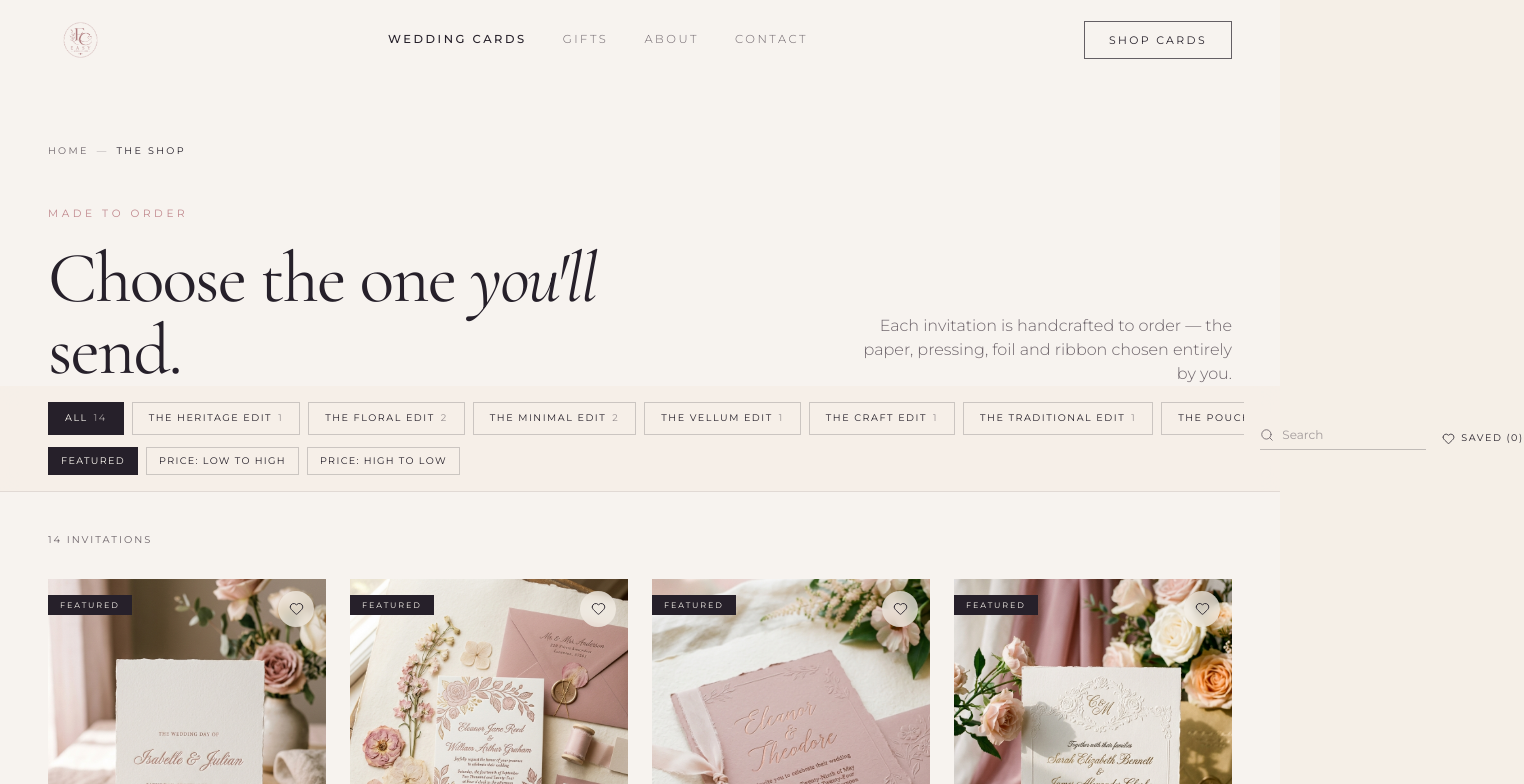
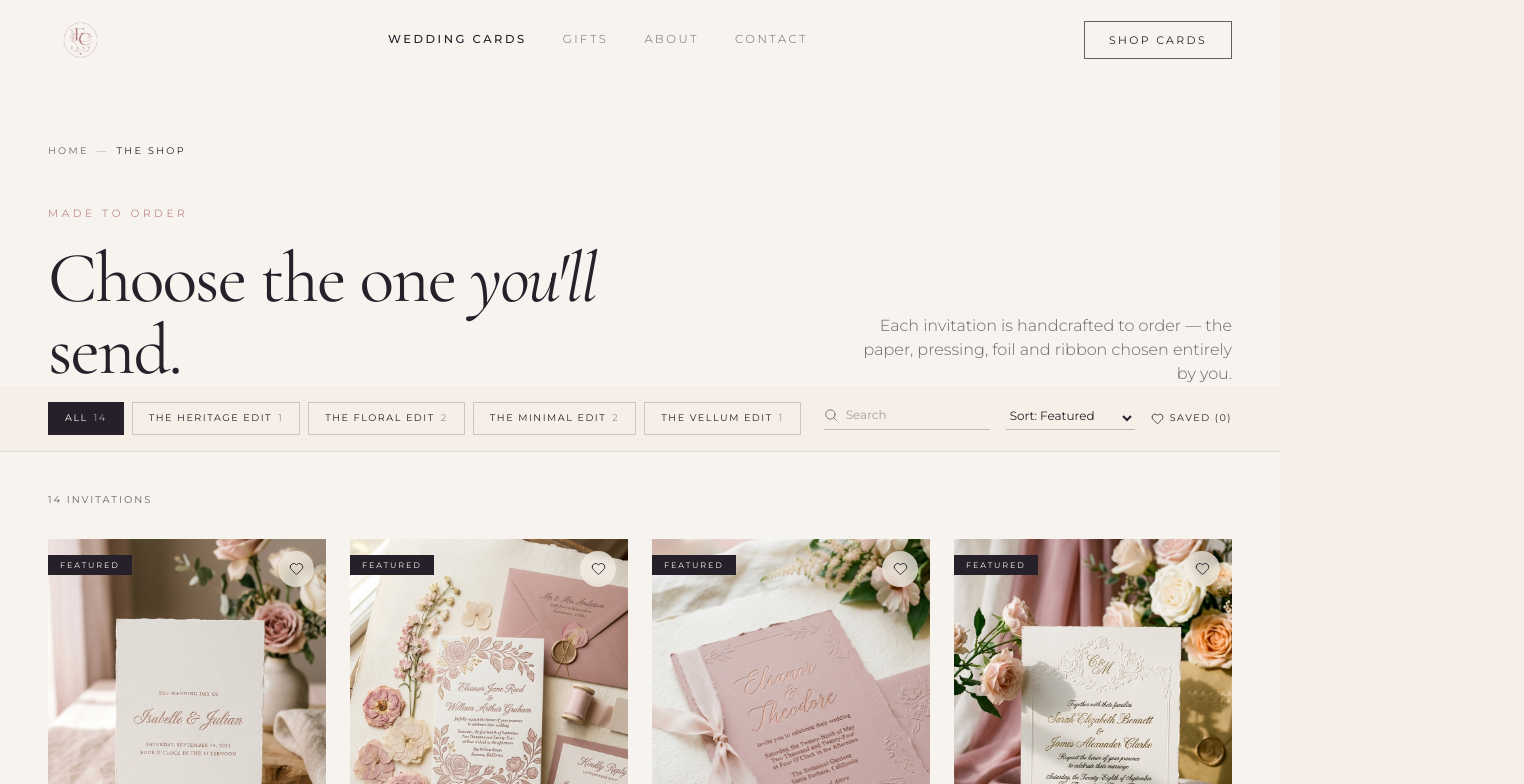
Before and after one commit to Polycoded/easy_wedding_cards, a React (Create React App) app in the folder frontend/: page /shop in a window 1280 px wide. Shown: the top 784 px of the page, 1524 px wide, since content can reach past the window. Built offline with nearby package versions, Linux system fonts and the light colour scheme.

Commit message:
undo unnecessary changes

```diff
--- a/frontend/src/pages/Shop.jsx
+++ b/frontend/src/pages/Shop.jsx
@@ -12,12 +12,6 @@ import {
   slugify,
   PAGE_SIZE,
 } from "../lib/shop";
-
-const SORT_OPTIONS = [
-  { value: "featured", label: "Featured" },
-  { value: "price-asc", label: "Price: Low to High" },
-  { value: "price-desc", label: "Price: High to Low" },
-];
 
 export default function Shop() {
   const [searchParams, setSearchParams] = useSearchParams();
@@ -97,8 +91,7 @@ export default function Shop() {
         {/* Sticky top filter bar */}
         <div className="sticky top-16 md:top-20 z-30 bg-ivory/90 backdrop-blur-md border-b border-espresso/10">
           <div className="mx-auto max-w-[1500px] px-5 sm:px-8 lg:px-12 py-4 flex flex-col gap-4 lg:flex-row lg:items-center lg:justify-between">
-            {/* Category pills (scrollable, hidden scrollbar) */}
-            <div className="flex flex-col gap-3">
+            {/* Category pills */}
             <div className="flex gap-2 overflow-x-auto no-scrollbar -mx-1 px-1 lg:mx-0 lg:px-0">
               {categories.map((c) => {
                 const on = category === c;
@@ -118,29 +111,7 @@ export default function Shop() {
               })}
             </div>
 
-              <div className="flex items-center gap-2 shrink-0">
-                {SORT_OPTIONS.map((s) => {
-                  const on = sort === s.value;
-                  return (
-                    <button
-                      key={s.value}
-                      onClick={() => {
-                        setSort(s.value);
-                        setVisible(PAGE_SIZE);
-                      }}
-                      data-testid={`sort-${s.value}`}
-                      className={`shrink-0 border px-3 py-1.5 font-sans text-[0.6rem] uppercase tracking-[0.14em] transition-colors duration-300 ${
-                        on ? "border-espresso bg-espresso text-cream" : "border-espresso/20 text-espresso hover:border-espresso"
-                      }`}
-                    >
-                      {s.label}
-                    </button>
-                  );
-                })}
-              </div>
-            </div>
-
-            {/* Search + saved */}
+            {/* Search + sort + saved */}
             <div className="flex items-center gap-4 shrink-0">
               <div className="flex items-center gap-2 border-b border-espresso/25 pb-1.5">
                 <Search size={14} strokeWidth={1.5} className="text-taupe" />
@@ -156,6 +127,21 @@ export default function Shop() {
                   className="w-24 md:w-36 bg-transparent outline-none font-sans text-xs text-espresso placeholder:text-taupe/60"
                 />
               </div>
+
+              <select
+                value={sort}
+                onChange={(e) => {
+                  setSort(e.target.value);
+                  setVisible(PAGE_SIZE);
+                }}
+                data-testid="sort-select"
+                aria-label="Sort"
+                className="bg-transparent border-b border-espresso/25 pb-1.5 font-sans text-xs text-espresso outline-none cursor-pointer"
+              >
+                <option value="featured">Sort: Featured</option>
+                <option value="price-asc">Price: Low to High</option>
+                <option value="price-desc">Price: High to Low</option>
+              </select>
 
               <button
                 onClick={() => {
```
Lines whose indentation alone changed are shown as unchanged.
